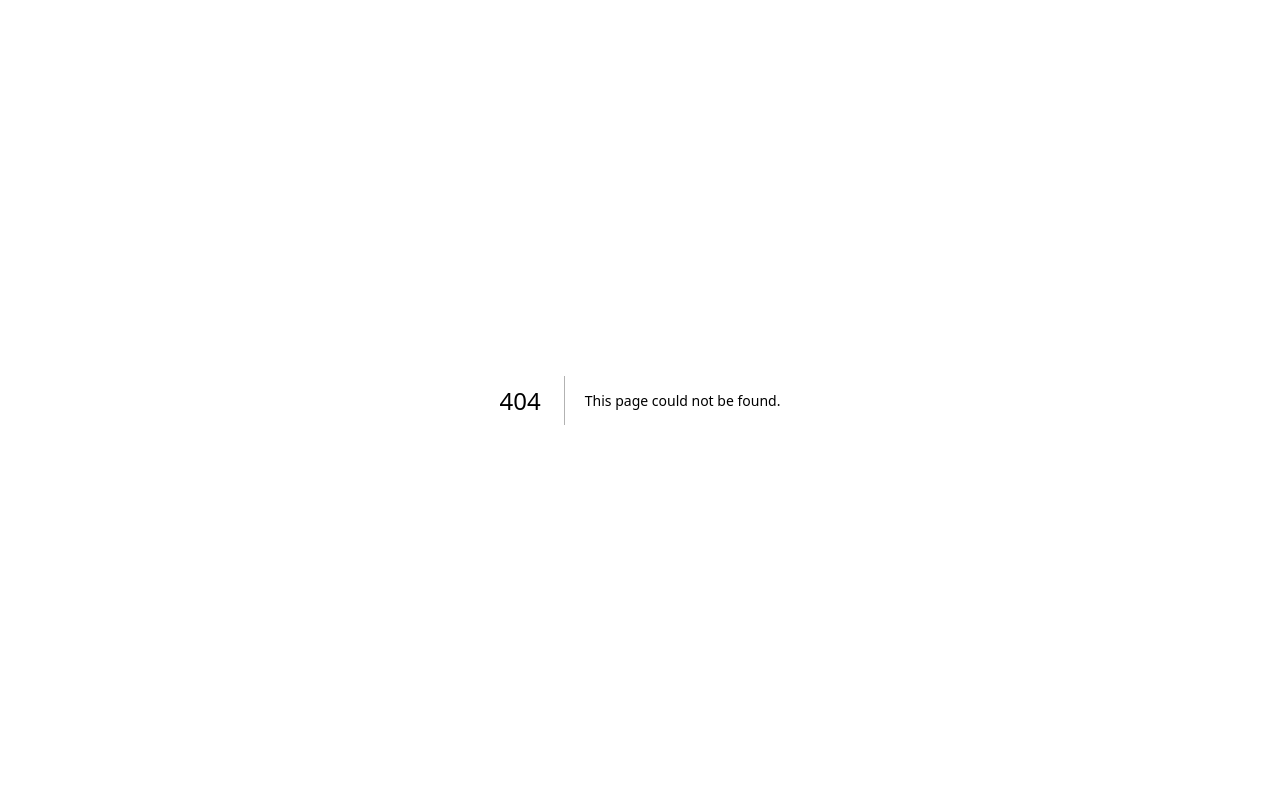
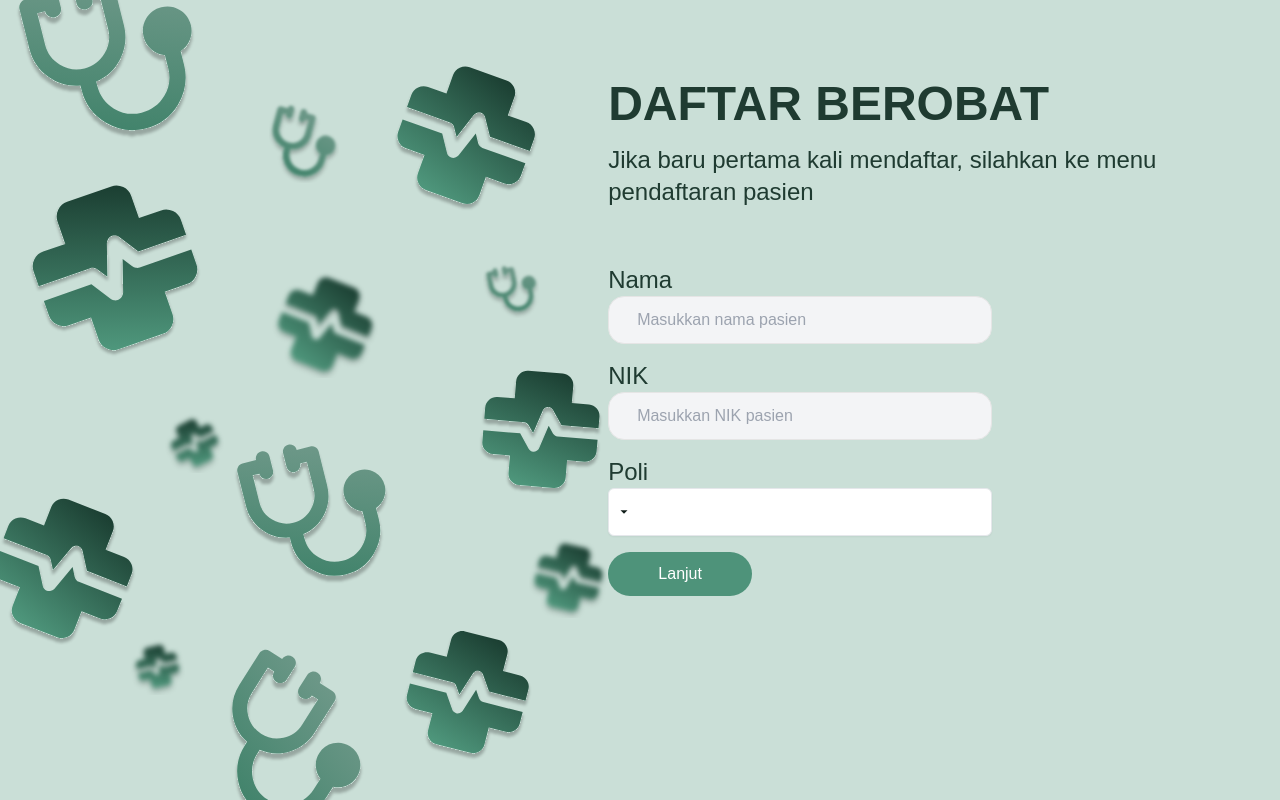
Before and after one commit to eunicesarah/seno-medika-clinic-adm-fe, a Next.js app: page /frontoffice/tambah-antrian in a window 1280 px wide. Before the commit this address had no page. Built offline with nearby package versions, Linux system fonts and the light colour scheme.

Commit message:
refactor: tambah antrian frontoffice

```diff
--- a/src/app/frontoffice/dashboard/page.tsx
+++ b/src/app/frontoffice/dashboard/page.tsx
@@ -177,13 +177,13 @@ export default function Dashboard() {
 
             <Popup isvisible={showPopup} onClose={() => setShowPopup(false)}>
                 <div className="flex">
-                    <Link href="/tambah-antrian" className=" ml-auto mr-2 mt-4 w-1/2 h-48 bg-primary1 rounded-3xl  font-poppins text-2xl hover:bg-shade6">
+                    <Link href="/frontoffice/tambah-antrian" className=" ml-auto mr-2 mt-4 w-1/2 h-48 bg-primary1 rounded-3xl  font-poppins text-2xl hover:bg-shade6">
                         <div className="flex flex-col items-center h-full justify-center text-white">
                             <p>Pasien Sudah Terdaftar</p>
                             <p>(Pasien Lama)</p>
                         </div>
                     </Link>
-                    <Link href="/#" className="mr-auto ml-2 mt-4 w-1/2 h-48 bg-tint6 rounded-3xl font-poppins text-2xl hover:bg-shade6 hover:text-white">
+                    <Link href="/frontoffice/register" className="mr-auto ml-2 mt-4 w-1/2 h-48 bg-tint6 rounded-3xl font-poppins text-2xl hover:bg-shade6 hover:text-white">
                         <div className=" flex flex-col items-center h-full justify-center ">
                             <p>Pasien Belum Terdaftar</p>
                             <p>(Pasien Baru)</p>
--- a/src/app/frontoffice/register/page.tsx
+++ b/src/app/frontoffice/register/page.tsx
@@ -3,8 +3,9 @@ import Image from "next/image";
 import { useEffect, useState } from "react";
 import logo from "../../../../public/logo.svg";
 import CustomDatePicker from "../../../components/Datepicker";
-import Dropdown from "../../components/Dropdown";
+import Dropdown from "../../components/dropdown";
 import CustomDropdown from "../../../components/CustomDropdown";
+import { useRouter } from 'next/navigation';
 import axios from 'axios';
 
 const genderOptions = [
@@ -109,6 +110,7 @@ export default function Register() {
     const [errors , setErrors] = useState({} as IError);
     const [isFormValid, setIsFormValid] = useState(false);
     const [ermNumber, setErmNumber] = useState("");
+    const router = useRouter();
 
     const [formValues, setFormValues] = useState({
         nama: "",
@@ -411,6 +413,7 @@ export default function Register() {
                 console.log(response)
                 if(response.status < 400){
                     alert('Data berhasil disimpan')
+                    router.push('/frontoffice/dashboard');
                     // location.href = '/frontoffice-dashboard'
                 }else(
                     alert(response.data.message)
--- a/src/app/tambah-antrian/layout.tsx
+++ b/src/app/frontoffice/tambah-antrian/layout.tsx
@@ -1,6 +1,6 @@
 import type { Metadata } from "next";
 import { Inter } from "next/font/google";
-import "../globals.css";
+import "../../globals.css";
 
 const inter = Inter({ subsets: ["latin"] });
 
--- a/src/app/tambah-antrian/page.tsx
+++ b/src/app/frontoffice/tambah-antrian/page.tsx
@@ -2,8 +2,8 @@
 
 import axios from 'axios';
 import Image from 'next/image';
-import Background from '../../../public/pattern.svg';
-import Dropdown from '../components/dropdown';
+import Background from '../../../../public/pattern.svg';
+import Dropdown from '../../components/dropdown';
 import { useState } from 'react';
 import { useRouter } from 'next/navigation';
 
@@ -39,7 +39,7 @@ export default function TambahAntrian() {
           if (response.status >= 200 && response.status < 300) {
             console.log('API Response:', response.data);
             alert("Berhasil menambahkan antrian")
-            router.push('/frontoffice-dashboard');
+            router.push('/frontoffice/dashboard');
           } else {
             alert('Error:'+ response.status + response.statusText);
           }
```
Also changed, not shown: 1 other file (tests, documents, lock files or other folders).
